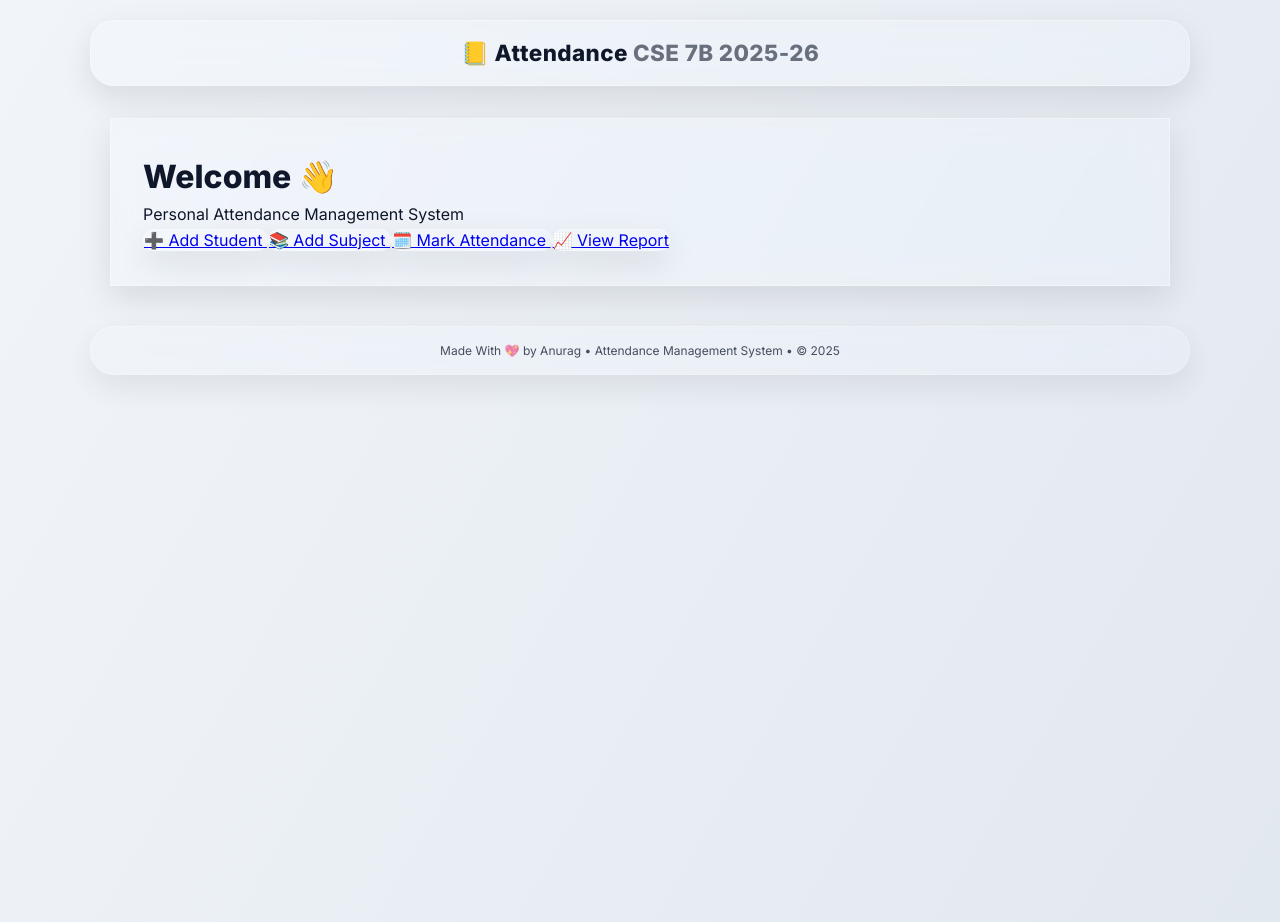
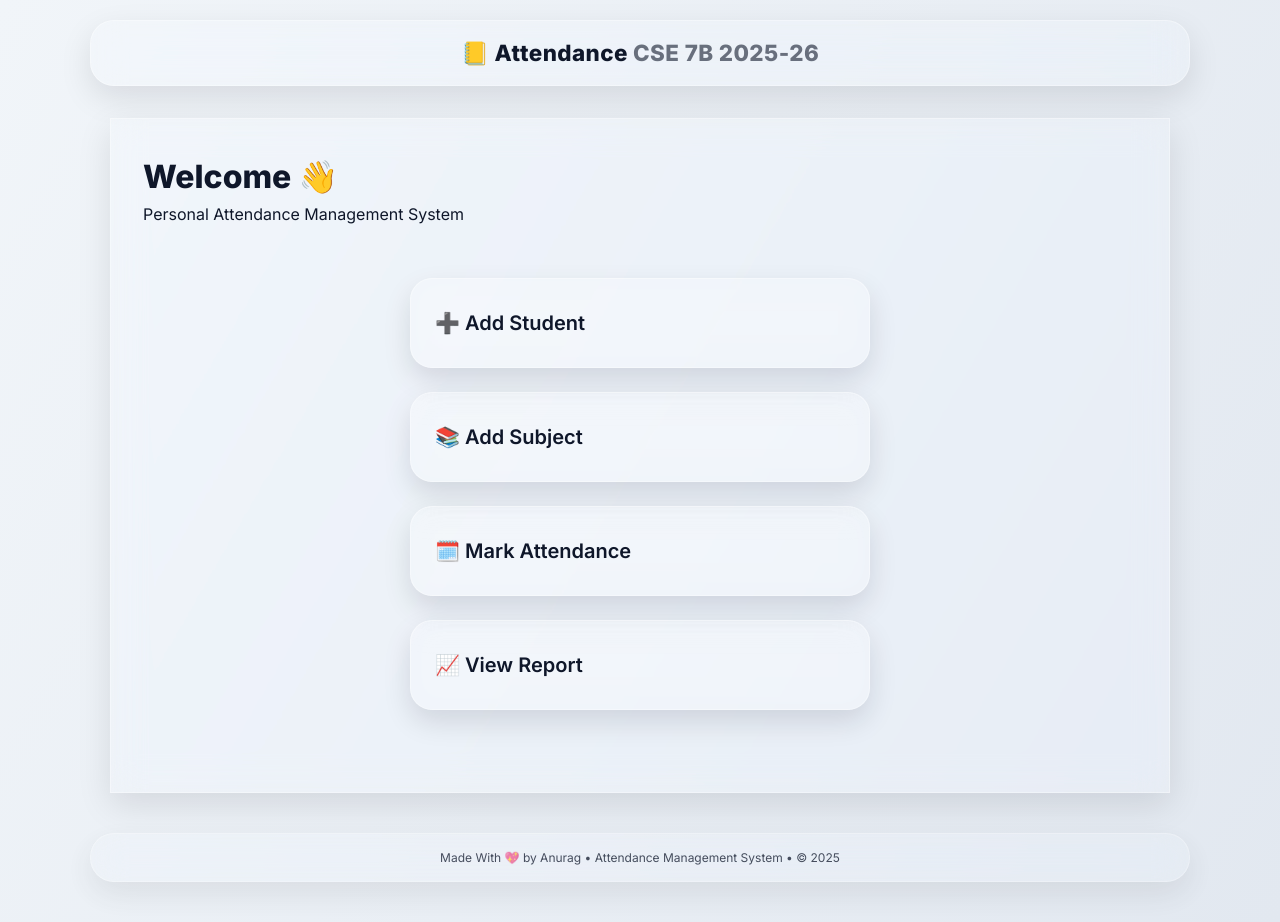
Before and after one commit to Anurag-M1/Personal-Attendence-System, a Flask app: page / in a window 1280 px wide. Run offline with Flask 3, Linux system fonts and the light colour scheme; some libraries are stand-ins or nearby versions.

Commit message:
Update styles.css

```diff
--- a/static/styles.css
+++ b/static/styles.css
@@ -79,11 +79,60 @@ body {
 }
 
 .card {
-  padding: 32px; /* bigger than text for breathing space */
+  padding: 32px;
   border-radius: inherit;
 }
 
-/* Tables */
+/* ============================= */
+/* VERTICAL OPTIONS (WELCOME PAGE) */
+/* ============================= */
+.vertical-options {
+  display: flex;
+  flex-direction: column;
+  gap: 24px;
+  margin: 50px auto;
+  max-width: 460px;
+}
+
+.vertical-options .action {
+  display: flex;
+  align-items: center;
+  gap: 16px;
+  padding: 28px 24px;
+  font-size: 1.25rem;
+  font-weight: 600;
+  text-decoration: none;
+  color: var(--txt);
+  background: var(--glass-bg);
+  border: 1px solid var(--glass-brd);
+  border-radius: 22px;
+  backdrop-filter: blur(16px) saturate(1.4);
+  box-shadow: 0 12px 28px rgba(2, 8, 23, 0.12);
+  transition: all 0.3s ease;
+}
+
+.vertical-options .action:hover {
+  transform: translateY(-5px) scale(1.02);
+  background: rgba(255, 255, 255, 0.35);
+  box-shadow: 0 14px 32px rgba(2, 8, 23, 0.18);
+}
+
+/* Icon Circle */
+.vertical-options .action span.icon {
+  width: 46px;
+  height: 46px;
+  border-radius: 50%;
+  display: flex;
+  justify-content: center;
+  align-items: center;
+  font-size: 1.4rem;
+  background: rgba(255, 255, 255, 0.6);
+  box-shadow: 0 4px 10px rgba(2, 8, 23, 0.1);
+}
+
+/* ============================= */
+/* TABLES */
+/* ============================= */
 .table-wrap {
   overflow-x: auto;
 }
@@ -113,7 +162,6 @@ body {
   font-size: 0.95rem;
 }
 
-/* Align "Present/Absent" right on desktop */
 .table tbody tr {
   display: grid;
   grid-template-columns: 2fr 1fr 1fr auto;
@@ -143,7 +191,9 @@ body {
   }
 }
 
-/* Buttons */
+/* ============================= */
+/* BUTTONS */
+/* ============================= */
 .btn {
   padding: 12px 18px;
   border: 1px solid var(--glass-brd);
@@ -160,7 +210,9 @@ body {
   background: rgba(255, 255, 255, 0.9);
 }
 
-/* Export Section */
+/* ============================= */
+/* EXPORT SECTION */
+/* ============================= */
 .export-section {
   display: flex;
   flex-wrap: wrap;
```
